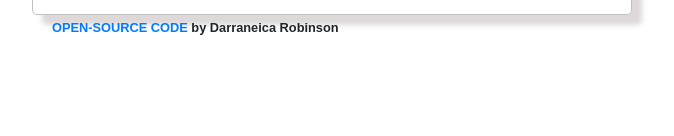
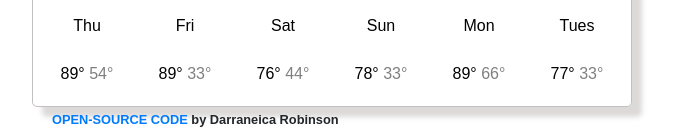
Before and after one commit to Darraneica/vanilla-weather, a plain HTML site: page index.html in a window 1280 px wide. Shown: the part 309-445 px from the top of the page, without its empty margins (308-982 px from the left). Drawn offline with nearby package versions, Linux system fonts and the light colour scheme; no server answers.

Commit message:
Added Weather Forecast to HTML/CSS.

```diff
--- a/index.html
+++ b/index.html
@@ -79,6 +79,59 @@
               </ul>
             </div>
           </div>
+          <div class="forecast">
+            <div class="row" id="forecast-border">
+              <div class="col-2">
+                <div class="weather-date">Thu</div>
+                <img src="" alt="" id="forecast-img" />
+                <div class="weather-temp">
+                  <span class="weather-temp-max">89°</span>
+                  <span class="weather-temp-min">54°</span>
+                </div>
+              </div>
+              <div class="col-2">
+                <div class="weather-date">Fri</div>
+                <img src="" alt="" id="forecast-img" />
+                <div class="weather-temp">
+                  <span class="weather-temp-max">89°</span>
+                  <span class="weather-temp-min">33°</span>
+                </div>
+              </div>
+              <div class="col-2">
+                <div class="weather-date">Sat</div>
+                <img src="" alt="" id="forecast-img" />
+                <div class="weather-temp">
+                  <span class="weather-temp-max">76°</span>
+                  <span class="weather-temp-min">44°</span>
+                </div>
+              </div>
+
+              <div class="col-2">
+                <div class="weather-date">Sun</div>
+                <img src="" alt="" id="forecast-img" />
+                <div class="weather-temp">
+                  <span class="weather-temp-max">78°</span>
+                  <span class="weather-temp-min">33°</span>
+                </div>
+              </div>
+              <div class="col-2">
+                <div class="weather-date">Mon</div>
+                <img src="" alt="" id="forecast-img" />
+                <div class="weather-temp">
+                  <span class="weather-temp-max">89°</span>
+                  <span class="weather-temp-min">66°</span>
+                </div>
+              </div>
+              <div class="col-2">
+                <div class="weather-date">Tues</div>
+                <img src="" alt="" id="forecast-img" />
+                <div class="weather-temp">
+                  <span class="weather-temp-max">77°</span>
+                  <span class="weather-temp-min">33°</span>
+                </div>
+              </div>
+            </div>
+          </div>
         </div>
         <small class="note"
           ><a
```
